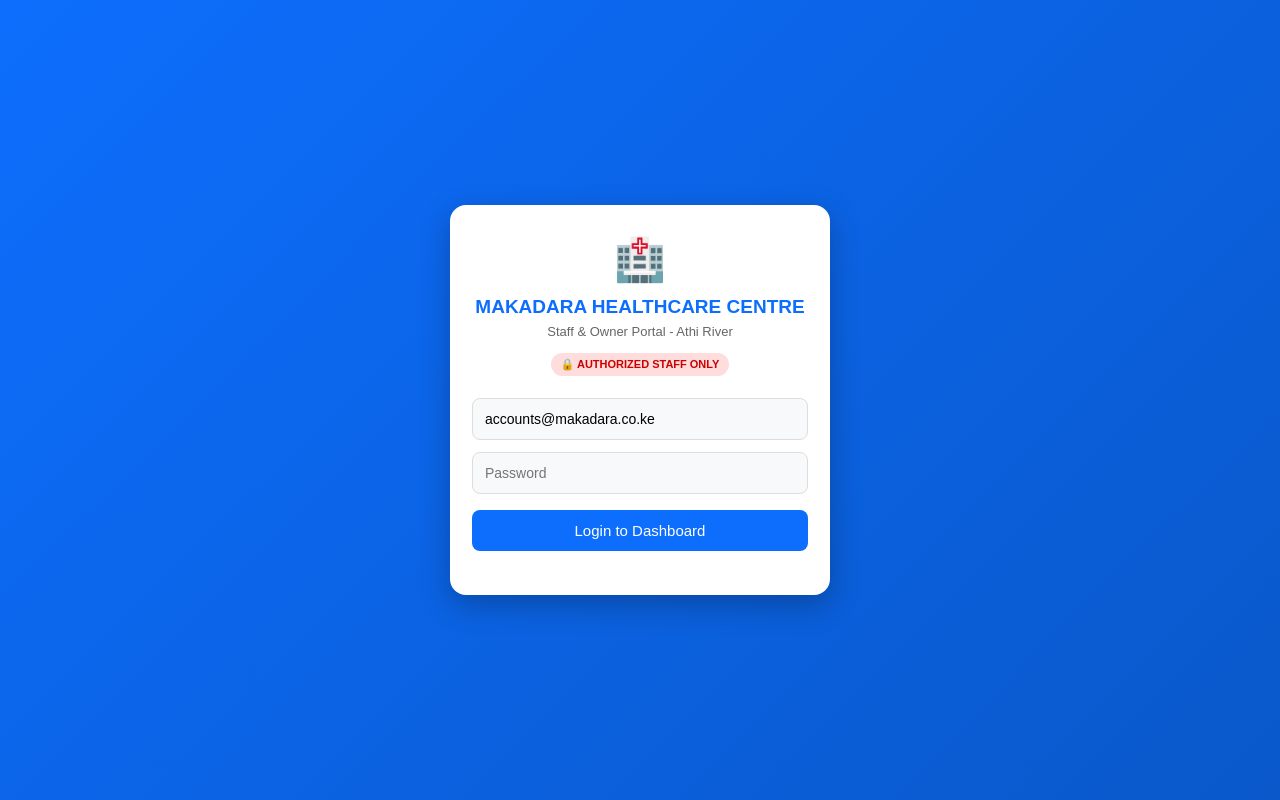
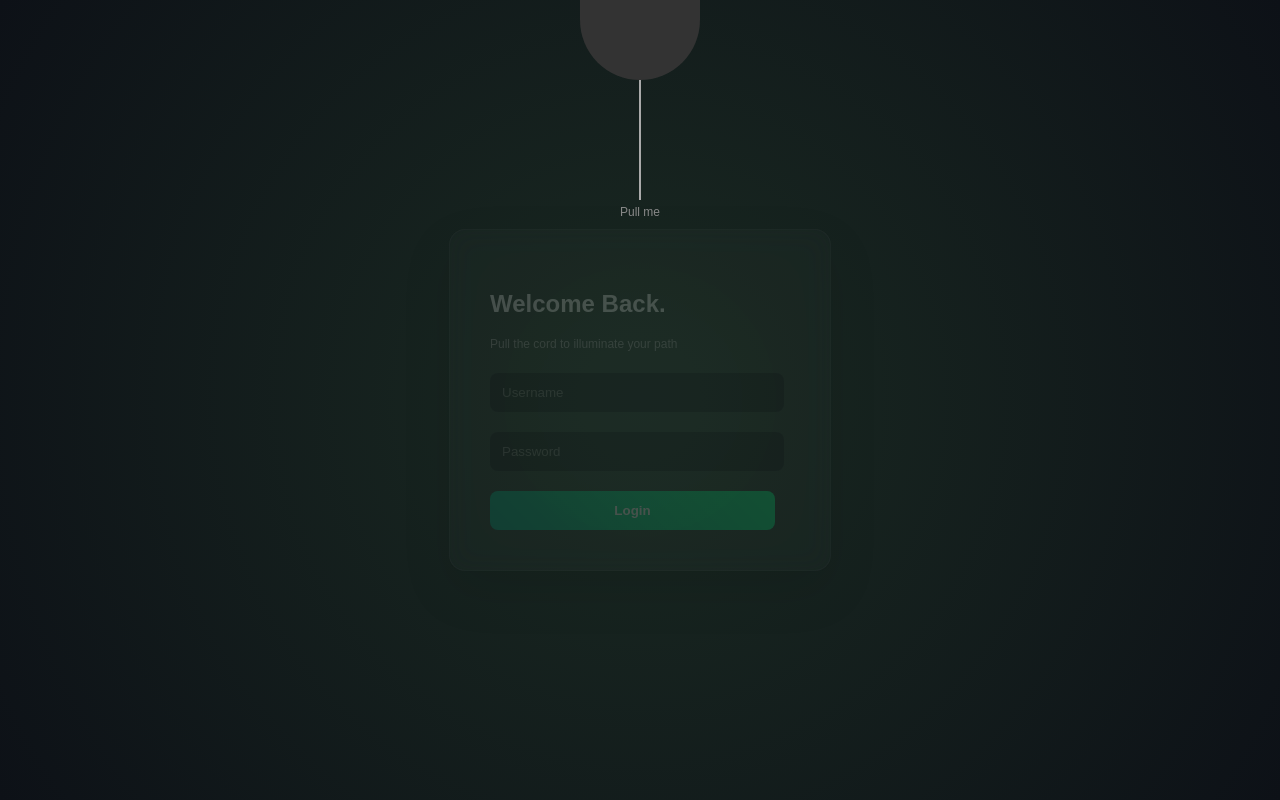
Before and after one commit to Dylan79-png/Makadara-backend, a website: page admin/login.html in a window 1280 px wide. Drawn offline with Linux system fonts and the light colour scheme.

Commit message:
Update login.html

```diff
--- a/admin/login.html
+++ b/admin/login.html
@@ -4,38 +4,38 @@
 <meta charset="UTF-8">
 <meta name="viewport" content="width=device-width, initial-scale=1">
 <title>Staff Login - Makadara</title>
-<link rel="stylesheet" href="css/admin.css">
+<style>
+body{margin:0;height:100vh;background:#0d1117;display:flex;align-items:center;justify-content:center;font-family:sans-serif;overflow:hidden}
+.water-bg{position:absolute;inset:0;background:radial-gradient(circle at center,#1a2a22, #0d1117)}
+.login-card{position:relative;z-index:2;background:rgba(255,255,255,0.08);backdrop-filter:blur(12px);border:1px solid rgba(255,255,255,0.1);padding:40px;border-radius:16px;width:300px;color:#fff;box-shadow:0 20px 50px rgba(0,0,0,0.5);transition:0.5s;opacity:0.2}
+body.on .login-card{opacity:1;box-shadow:0 0 50px rgba(0,255,136,0.3)}
+.lamp{position:absolute;top:0;left:50%;transform:translateX(-50%);z-index:3;text-align:center;cursor:pointer}
+.lamp-top{width:120px;height:80px;background:#333;border-radius:0 0 60px 60px;margin:0 auto;box-shadow:0 0 0px #00ff88;transition:0.3s}
+body.on .lamp-top{box-shadow:0 20px 60px #00ff88;background:#00ff88}
+.cord{width:2px;height:120px;background:#aaa;margin:0 auto;cursor:grab}
+.light{width:20px;height:20px;background:#fff;border-radius:50%;margin:-10px auto;opacity:0;transition:0.3s}
+body.on .light{opacity:1}
+input{width:90%;padding:12px;margin:10px 0;border:none;border-radius:8px;background:#161b22;color:#fff;outline:none}
+button{width:95%;padding:12px;margin-top:10px;background:linear-gradient(45deg,#00aa88,#00ff88);border:none;color:#fff;border-radius:8px;font-weight:bold;cursor:pointer}
+button:hover{transform:scale(1.05)}
+</style>
 </head>
-<body class="login-page">
-  <div class="login-card">
-    <div class="login-icon">🏥</div>
-    <h2>MAKADARA HEALTHCARE CENTRE</h2>
-    <p>Staff & Owner Portal - Athi River</p>
-    <span class="badge-red">🔒 AUTHORIZED STAFF ONLY</span>
-    <form id="loginForm">
-      <input id="email" type="email" placeholder="Staff Email" value="accounts@makadara.co.ke" required>
-      <input id="password" type="password" placeholder="Password" required>
-      <button type="submit" class="btn-login">Login to Dashboard</button>
-      <p id="err"></p>
-    </form>
-  </div>
-<script src="js/app.js"></script>
-<script>
-document.getElementById('loginForm').addEventListener('submit', async (e) => {
-  e.preventDefault();
-  const email = document.getElementById('email').value.trim();
-  const password = document.getElementById('password').value;
-  const res = await fetch('/api/login', {
-    method: 'POST',
-    headers: { 'Content-Type': 'application/json' },
-    body: JSON.stringify({ email, password })
-  });
-  const data = await res.json();
-  if (!res.ok) { document.getElementById('err').innerText = data.error || 'Login failed'; return; }
-  localStorage.setItem('token', data.token);
-  localStorage.setItem('role', data.role);
-  location.href = data.role === 'accountant' ? 'accountant.html' : 'dashboard.html';
-});
-</script>
+<body class="" id="body">
+<div class="water-bg"></div>
+<div class="lamp" onclick="document.getElementById('body').classList.toggle('on')">
+  <div class="lamp-top"></div>
+  <div class="cord"></div>
+  <div class="light"></div>
+  <div style="color:#888;margin-top:5px;font-size:12px">Pull me</div>
+</div>
+
+<div class="login-card">
+  <h2>Welcome Back.</h2>
+  <p style="font-size:12px;color:#aaa">Pull the cord to illuminate your path</p>
+  <input placeholder="Username">
+  <input type="password" placeholder="Password">
+  <button>Login</button>
+</div>
+
 </body>
 </html>
```
